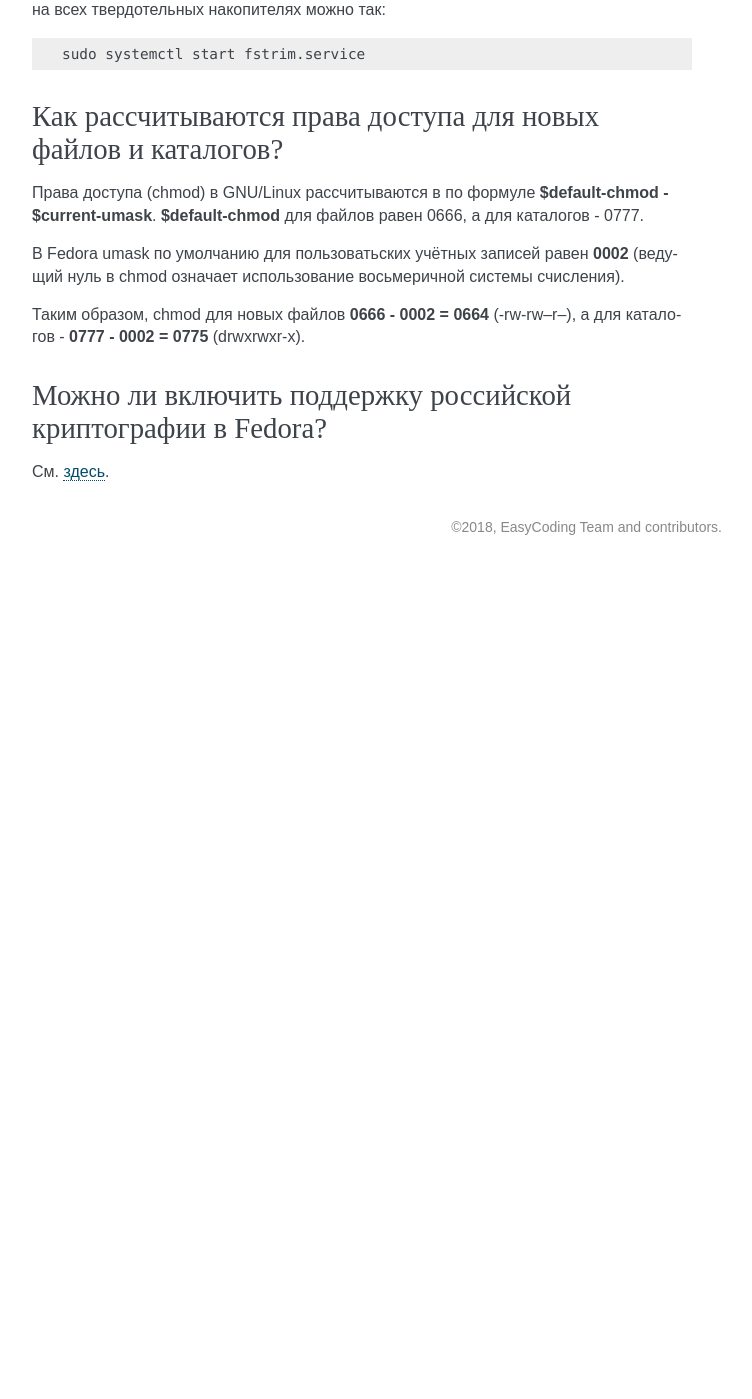
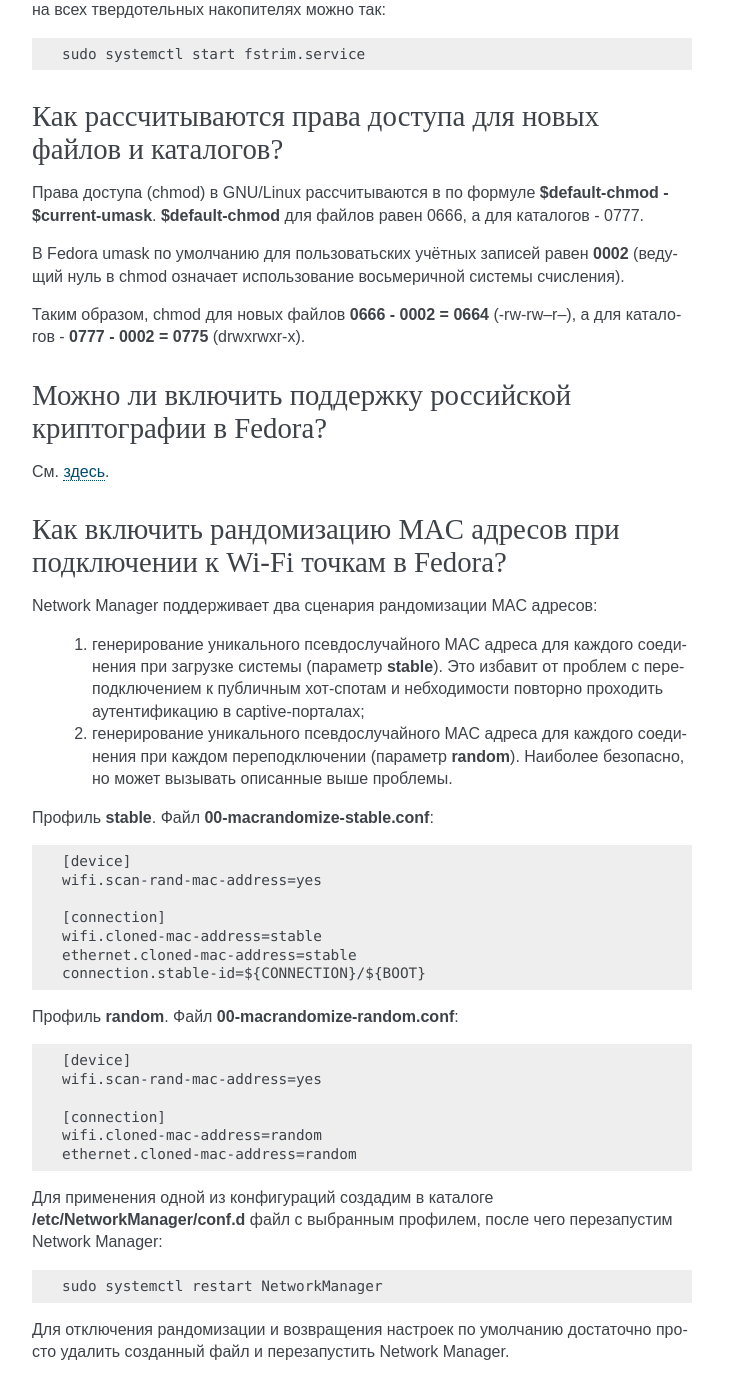
Before and after one commit to RussianFedora/FAQ, a Sphinx documentation site: the page built from source/security.rst, in a window 1280 px wide and 1400 px high, scrolled down 8627 px. Shown: the whole window, without its empty margins (388-1140 px from the left). Built offline with Sphinx 7.4.7, drawn with Linux system fonts in a browser that asks for light colours; before the commit the page ends 9192 px from its top, so only the background shows below that; some of the changed text lies outside the part shown.

Commit message:
Added question about Wi-Fi MAC addresses randomization.

```diff
--- a/source/security.rst
+++ b/source/security.rst
@@ -542,3 +542,45 @@
 ==================================================================
 
 См. `здесь <https://www.easycoding.org/2018/11/28/dobavlyaem-podderzhku-gost-dlya-openssl-v-fedora.html>`__.
+
+.. index:: wi-fi, random mac, mac
+.. _mac-randomize:
+
+Как включить рандомизацию MAC адресов при подключении к Wi-Fi точкам в Fedora?
+==================================================================================
+
+Network Manager поддерживает два сценария рандомизации MAC адресов:
+
+ 1. генерирование уникального псевдослучайного MAC адреса для каждого соединения при загрузке системы (параметр **stable**). Это избавит от проблем с переподключением к публичным хот-спотам и небходимости повторно проходить аутентификацию в captive-порталах;
+ 2. генерирование уникального псевдослучайного MAC адреса для каждого соединения при каждом переподключении (параметр **random**). Наиболее безопасно, но может вызывать описанные выше проблемы.
+
+Профиль **stable**. Файл **00-macrandomize-stable.conf**:
+
+.. code-block:: text
+
+    [device]
+    wifi.scan-rand-mac-address=yes
+
+    [connection]
+    wifi.cloned-mac-address=stable
+    ethernet.cloned-mac-address=stable
+    connection.stable-id=${CONNECTION}/${BOOT}
+
+Профиль **random**. Файл **00-macrandomize-random.conf**:
+
+.. code-block:: text
+
+    [device]
+    wifi.scan-rand-mac-address=yes
+
+    [connection]
+    wifi.cloned-mac-address=random
+    ethernet.cloned-mac-address=random
+
+Для применения одной из конфигураций создадим в каталоге **/etc/NetworkManager/conf.d** файл с выбранным профилем, после чего перезапустим Network Manager:
+
+.. code-block:: bash
+
+    sudo systemctl restart NetworkManager
+
+Для отключения рандомизации и возвращения настроек по умолчанию достаточно просто удалить созданный файл и перезапустить Network Manager.
```
